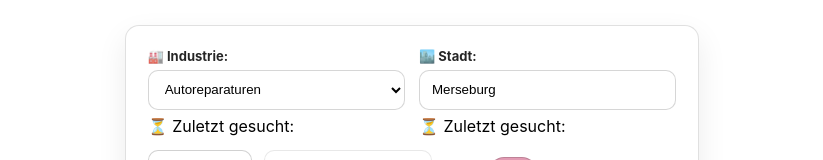
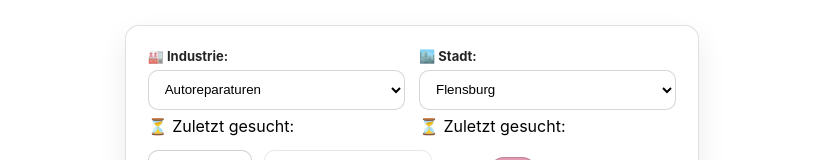
Before and after one commit to alexiiko/website-lead-automation, a Svelte app in the folder frontend/: page / in a window 1280 px wide. Shown: the part 303-463 px from the top of the page, without its empty margins (228-1051 px from the left). Built offline with nearby package versions, Linux system fonts and the light colour scheme.

Commit message:
added city list for better searching the businesses

```diff
--- a/frontend/src/App.svelte
+++ b/frontend/src/App.svelte
@@ -14,6 +14,7 @@
 
   import data from "./data.json";
   let availableIndustries = data[0].industries;
+  let availableCities = data[1].cities;
 
   const LS = {
     lastIndustry: "lsa:lastSearchedIndustry",
@@ -28,7 +29,7 @@
   let selectedIndustry = "Autoreparaturen";
   let lastSearchedIndustry = "";
 
-  let city = "Merseburg";
+  let city = "Flensburg";
   let lastSearchedCity = "";
 
   let statusText = "";
@@ -338,14 +339,19 @@
           </div>
 
           <div class="field">
-            <label class="field-label" for="city-input">🏙️ Stadt:</label>
-            <input
-              id="city-input"
+            <label class="field-label" for="city-select">🏙️ Stadt:</label>
+            <select
+              bind:value={city}
+              required
               disabled={!searchButtonActive}
-              bind:value={city}
-              placeholder="Berlin"
-            />
-            <label for="city-input"
+              name="cities"
+              id="city-select"
+            >
+              {#each availableCities as c}
+                <option value={c}>{c}</option>
+              {/each}
+            </select>
+            <label for="city-select"
               >⏳ Zuletzt gesucht: {lastSearchedCity}</label
             >
           </div>
--- a/frontend/src/data.json
+++ b/frontend/src/data.json
@@ -9,5 +9,109 @@
       "Malerbetriebe",
       "Gießereien"
     ]
+  },
+  {
+    "cities": [
+      "Flensburg",
+      "Heide",
+      "Niebüll",
+      "Kiel",
+      "Neumünster",
+      "Lübeck",
+      "Hamburg",
+      "Stade",
+      "Bremerhaven",
+      "Cuxhaven",
+      "Bremen",
+      "Oldenburg",
+      "Wilhelmshaven",
+      "Emden",
+      "Leer",
+      "Aurich",
+      "Lüneburg",
+      "Uelzen",
+      "Celle",
+      "Hannover",
+      "Hildesheim",
+      "Braunschweig",
+      "Wolfsburg",
+      "Salzgitter",
+      "Göttingen",
+      "Osnabrück",
+      "Münster",
+      "Bielefeld",
+      "Paderborn",
+      "Detmold",
+      "Dortmund",
+      "Bochum",
+      "Essen",                                                                                                                           "Duisburg",                                                                                                                        "Krefeld",                                                                                                                         "Mönchengladbach",
+      "Düsseldorf",                                                                                                                      "Wuppertal",                                                                                                                       "Hagen",                                                                                                                           "Siegen",
+      "Aachen",                                                                                                                          "Köln",                                                                                                                            "Bonn",                                                                                                                            "Leverkusen",                                                                                                                      "Koblenz",                                                                                                                         "Trier",                                                                                                                           "Bitburg",
+      "Mainz",
+      "Wiesbaden",
+      "Frankfurt am Main",
+      "Darmstadt",
+      "Gießen",
+      "Marburg",                                                                                                                         "Fulda",                                                                                                                           "Kassel",                                                                                                                          "Erfurt",
+      "Weimar",
+      "Jena",                                                                                                                            "Gera",                                                                                                                            "Suhl",                                                                                                                            "Eisenach",
+      "Saarbrücken",                                                                                                                     "Kaiserslautern",                                                                                                                  "Ludwigshafen",                                                                                                                    "Mannheim",
+      "Heidelberg",
+      "Karlsruhe",
+      "Pforzheim",
+      "Stuttgart",
+      "Heilbronn",
+      "Ulm",
+      "Aalen",
+      "Freiburg im Breisgau",
+      "Offenburg",
+      "Konstanz",
+      "Ravensburg",
+      "Tübingen",
+      "Reutlingen",
+      "Augsburg",
+      "Kempten",
+      "Memmingen",
+      "München",
+      "Ingolstadt",
+      "Regensburg",
+      "Landshut",
+      "Passau",
+      "Rosenheim",
+      "Traunstein",
+      "Nürnberg",
+      "Fürth",
+      "Erlangen",
+      "Bamberg",
+      "Bayreuth",
+      "Hof",
+      "Würzburg",
+      "Schweinfurt",
+      "Aschaffenburg",
+      "Coburg",
+      "Berlin",
+      "Potsdam",
+      "Brandenburg an der Havel",
+      "Cottbus",
+      "Frankfurt (Oder)",
+      "Prenzlau",
+      "Neubrandenburg",
+      "Rostock",
+      "Stralsund",
+      "Greifswald",
+      "Schwerin",
+      "Wismar",
+      "Magdeburg",
+      "Stendal",
+      "Halberstadt",
+      "Dessau-Roßlau",
+      "Halle (Saale)",
+      "Leipzig",
+      "Chemnitz",
+      "Zwickau",
+      "Dresden",
+      "Bautzen",
+      "Görlitz"
+    ]
   }
 ]
```
